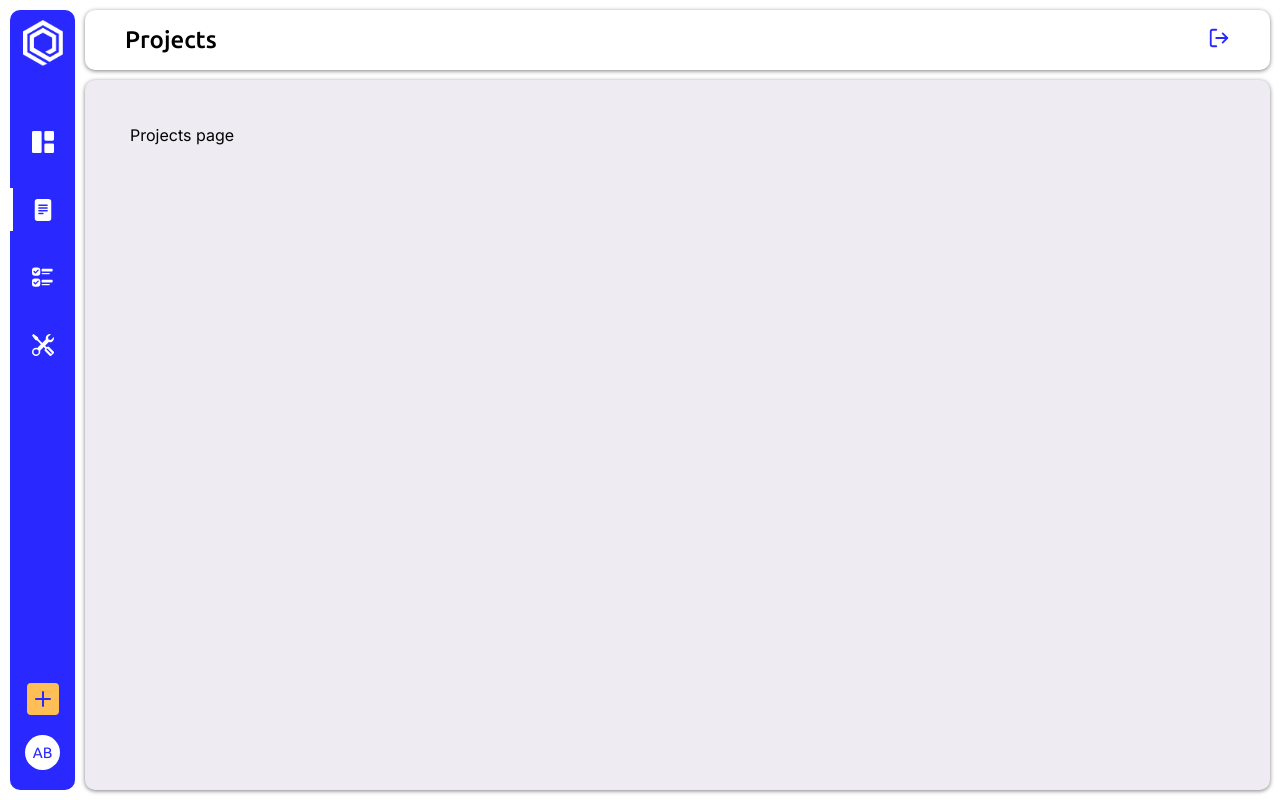
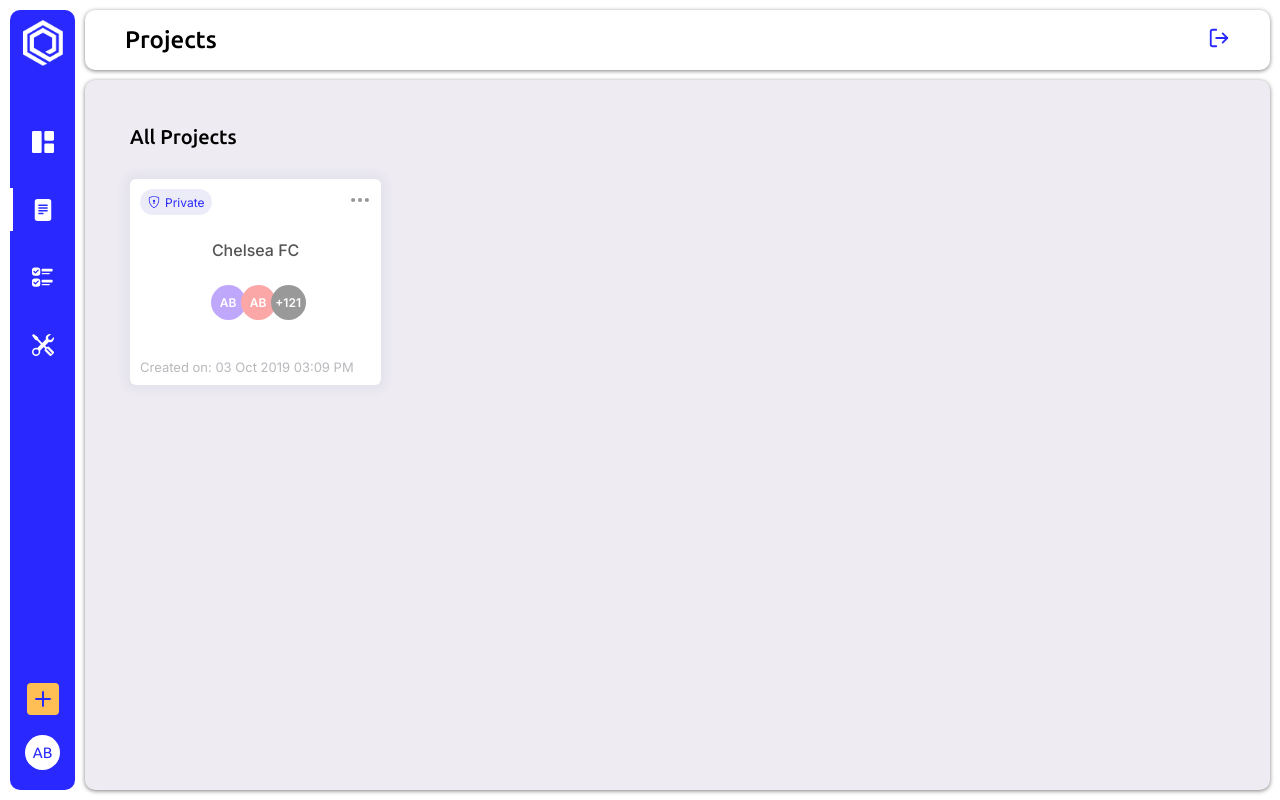
Before and after one commit to ArunBohra12/peppy-projects, a React (Vite) app in the folder client/: page /projects in a window 1280 px wide. Built offline with nearby package versions, Linux system fonts and the light colour scheme.

Commit message:
Complete all projects page with mock data

```diff
--- /dev/null
+++ b/client/src/components/pageSpecific/projects/projectCards.component.tsx
@@ -0,0 +1,44 @@
+import { useState } from 'react';
+import { BsShieldLock as Lock, BsGlobe2 as Globe, BsThreeDots as ThreeDots } from 'react-icons/bs';
+import { Link } from 'react-router-dom';
+
+import Card from '../../card/card.component';
+import UserInitials from './userInitials.component';
+
+import { projectsDummyData } from './projectsData';
+
+import './projectCards.styles.scss';
+
+const ProjectCards = () => {
+  const [projects, setProjects] = useState<any[]>(projectsDummyData);
+
+  return (
+    <div className='projects-card-container'>
+      {projects.map(project => (
+        <Card key={project.title} cardClass='project-card'>
+          <div className='project-access'>
+            <span className='project-privacy'>
+              {project.access === 'private' ? <Lock /> : <Globe />}
+              {project.access}
+            </span>
+
+            <span className='edit-project'>
+              <ThreeDots />
+            </span>
+          </div>
+          <div className='project-details'>
+            <Link className='project-title' to='/project-tasks'>
+              {project.title}
+            </Link>
+            <div className='users-initials'>
+              <UserInitials users={project.users.concat(project.admins)} totalUsers={project.totalUsers} />
+            </div>
+          </div>
+          <div className='created-on'>Created on: {project.createdAt}</div>
+        </Card>
+      ))}
+    </div>
+  );
+};
+
+export default ProjectCards;
--- /dev/null
+++ b/client/src/components/pageSpecific/projects/projectCards.styles.scss
@@ -0,0 +1,110 @@
+.all-projects-heading {
+  display: flex;
+  align-items: center;
+  font-size: 2rem;
+  font-weight: 500;
+  margin-bottom: 3rem;
+}
+
+.projects-card-container {
+  display: grid;
+  grid-template-columns: repeat(4, 1fr);
+  gap: 3rem;
+}
+
+.project-card {
+  background: #fff;
+  padding: 10px;
+  box-shadow: 0 0 9px 5px rgb(183 192 206 / 20%);
+  border-radius: 6px;
+  margin-bottom: 30px;
+  min-height: 206px;
+  display: flex;
+  flex-direction: column;
+  justify-content: space-between;
+}
+
+.project-access {
+  display: flex;
+  justify-content: space-between;
+}
+
+.project-privacy {
+  background: rgba(73, 73, 199, 0.1);
+  display: flex;
+  justify-content: center;
+  align-items: center;
+  width: fit-content;
+  color: #2929ff;
+  font-size: 1.2rem;
+  padding: 0.5rem 0.8rem;
+  border-radius: 200px;
+  text-transform: capitalize;
+
+  svg {
+    height: 1.2rem;
+    width: 1.2rem;
+    margin-right: 0.5rem;
+  }
+}
+
+.edit-project svg {
+  cursor: pointer;
+  height: 2.2rem;
+  width: 2.2rem;
+  fill: #979797;
+}
+
+.project-details {
+  text-align-last: center;
+}
+
+.project-title {
+  color: #545454;
+  font-weight: 500;
+}
+
+.users-initials {
+  display: flex;
+  justify-content: center;
+  color: #fff;
+  margin-top: 2.5rem;
+}
+
+.user-initials-circle {
+  display: flex;
+  justify-content: center;
+  align-items: center;
+  height: 3.5rem;
+  width: 3.5rem;
+  border-radius: 50%;
+  font-size: 1.2rem;
+  font-weight: 600;
+  margin-right: -5px;
+}
+
+.created-on {
+  color: #b8b9bd;
+  font-size: 1.3rem;
+  padding-top: 1.5rem;
+}
+
+/* Media queries */
+
+@media only screen and (max-width: 1100px) {
+  .projects-card-container {
+    grid-template-columns: repeat(3, 1fr);
+  }
+}
+
+@media only screen and (max-width: 880px) {
+  .projects-card-container {
+    grid-template-columns: repeat(2, 1fr);
+  }
+}
+
+@media only screen and (max-width: 500px) {
+  .projects-card-container {
+    grid-template-columns: 1fr;
+  }
+}
--- /dev/null
+++ b/client/src/components/pageSpecific/projects/projectsData.ts
@@ -0,0 +1,37 @@
+export const projectsDummyData: any[] = [
+  {
+    title: 'Chelsea FC',
+    description: 'Project for providing training to the youth',
+    access: 'private',
+    projectLead: {
+      id: '63090b0fb252a798251b97ba',
+      name: 'Arun Bohra',
+      email: 'arunbohra@gmail.com',
+      organization: 'PEPPY+$slkdjsdl$sldkjsd',
+      createdAt: '2022-08-29T13:06:39.220+00:00',
+    },
+    totalUsers: 123,
+    admins: [
+      {
+        id: '63090b0fb252a798251b97ba',
+        name: 'Arun Bohra',
+        email: 'arunbohra@gmail.com',
+        organization: 'PEPPY+$slkdjsdl$sldkjsd',
+        createdAt: '2022-08-29T13:06:39.220+00:00',
+      },
+    ],
+    users: [
+      {
+        id: '63090b0fb252a798251b97ba',
+        name: 'Arun Bohra',
+        email: 'arunbohra@gmail.com',
+      },
+    ],
+    statuses: {
+      todo: '#ff0000',
+      'in-progress': '#0000ff',
+      completed: '#000023',
+    },
+    createdAt: '03 Oct 2019 03:09 PM',
+  },
+];
--- /dev/null
+++ b/client/src/components/pageSpecific/projects/userInitials.component.tsx
@@ -0,0 +1,40 @@
+type UserInitialsProps = {
+  users: any[];
+  totalUsers: number;
+};
+
+const UserInitials = ({ users, totalUsers }: UserInitialsProps) => {
+  const userCircleColors = ['#bfa8fb', '#fba7a8', '#bbd690', '#aaceec', '#f6e7a9', '#999999'];
+
+  const getInitials = (name: string): string => {
+    return name
+      .split(' ')
+      .map(word => word[0].toUpperCase())
+      .join('');
+  };
+
+  let totalUserCircles = 0;
+
+  return (
+    <>
+      {users
+        .filter((el, i) => i < 5)
+        .map((user, i) => {
+          totalUserCircles++;
+          return (
+            <div className='user-initials-circle' style={{ background: userCircleColors[i] }} key={i} title={user.name}>
+              {getInitials(user.name)}
+            </div>
+          );
+        })}
+
+      {totalUsers > 5 && (
+        <div className='user-initials-circle' style={{ background: userCircleColors[5] }}>
+          +{totalUsers - totalUserCircles}
+        </div>
+      )}
+    </>
+  );
+};
+
+export default UserInitials;
--- a/client/src/pages/projects/projects.page.tsx
+++ b/client/src/pages/projects/projects.page.tsx
@@ -1,9 +1,17 @@
 import { updatePageAndPath } from '../../hooks/updatePageAndPath.hook';
+
+import ProjectCards from '../../components/pageSpecific/projects/projectCards.component';
 
 const Projects = (): JSX.Element => {
   updatePageAndPath();
 
-  return <div>Projects page</div>;
+  return (
+    <div className='dashboard-page'>
+      <h1 className='all-projects-heading'>All Projects</h1>
+
+      <ProjectCards />
+    </div>
+  );
 };
 
 export default Projects;
```
